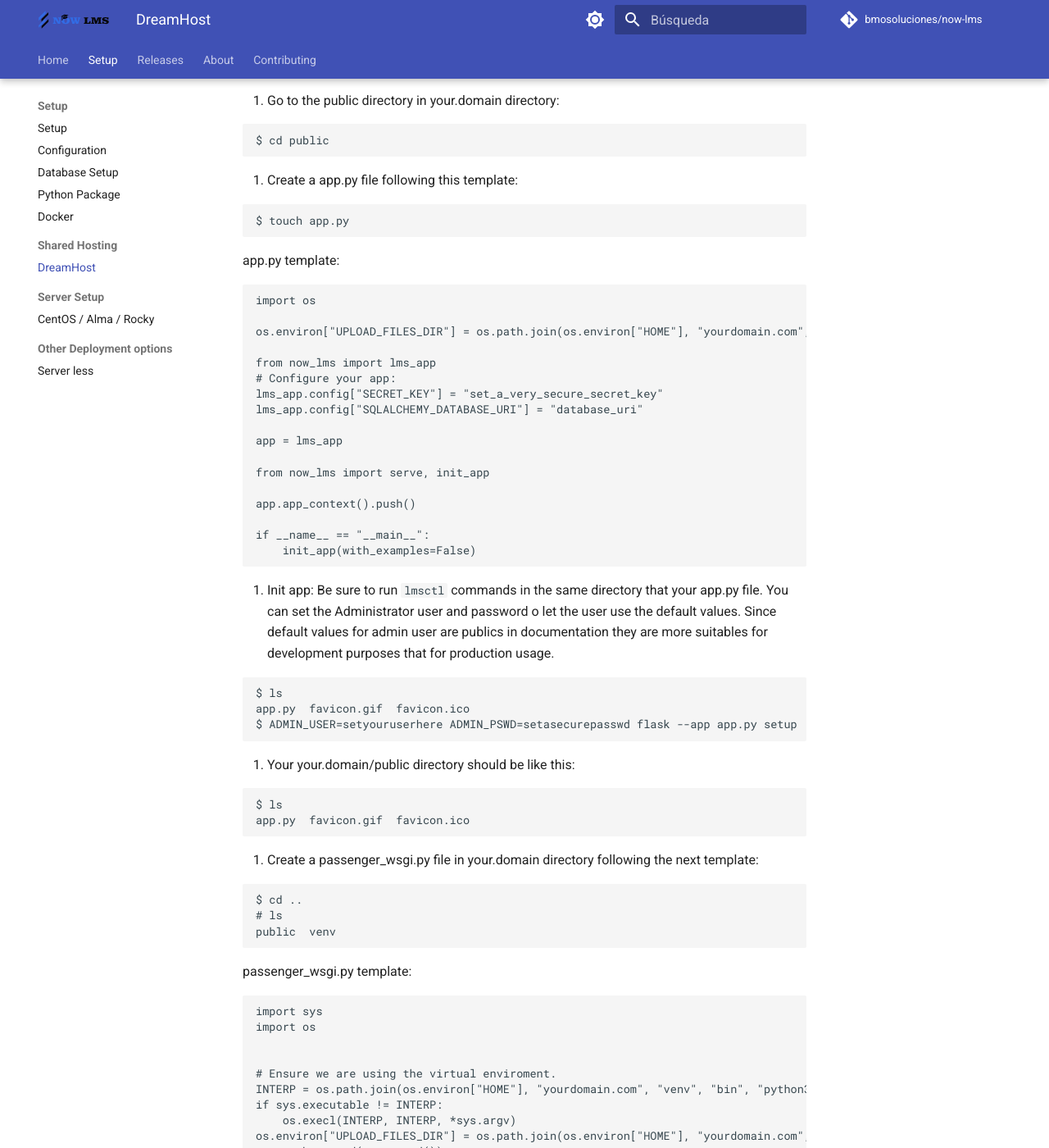
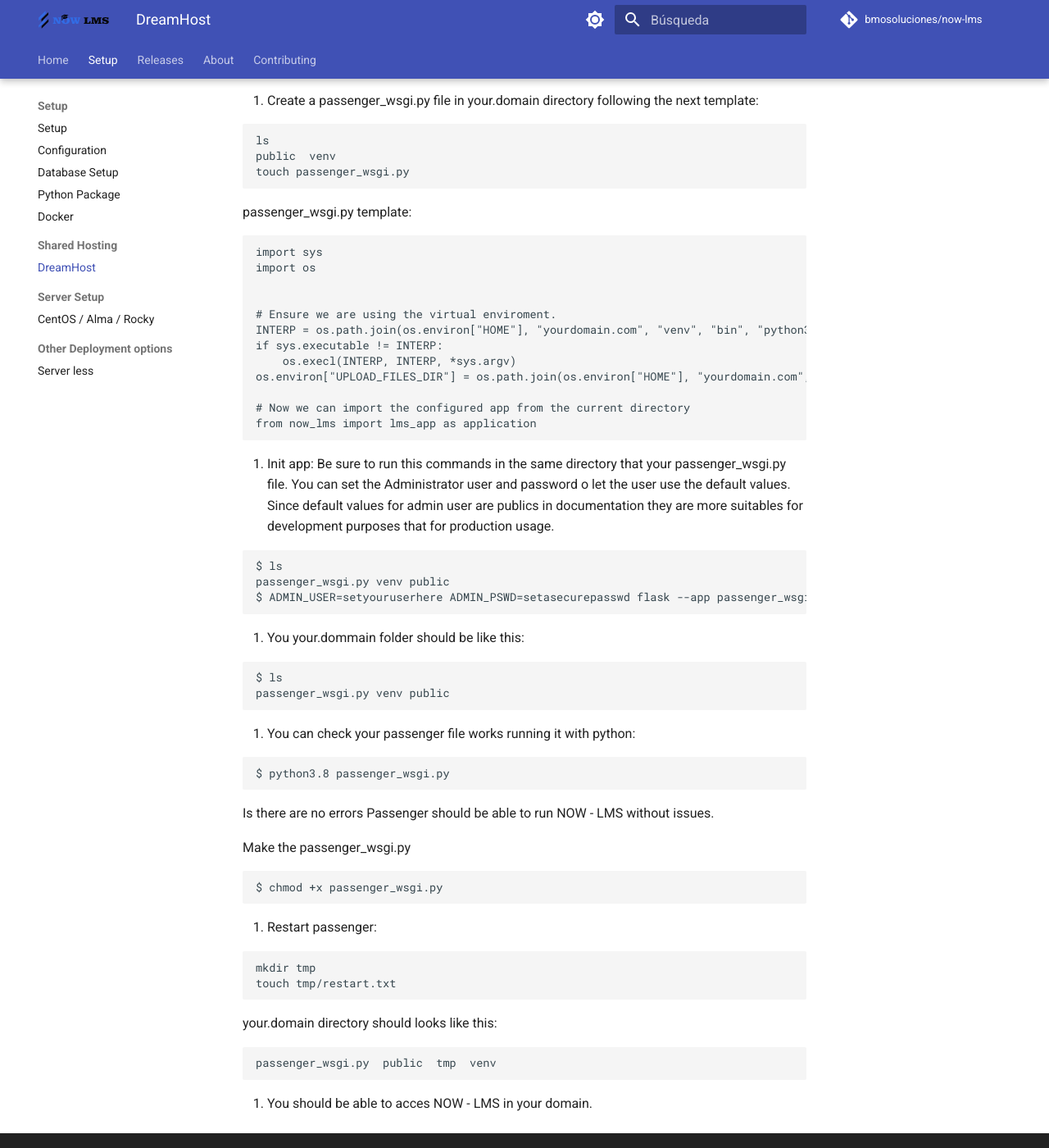
Before and after one commit to bmosoluciones/now-lms, an MkDocs documentation site: the page built from docs/dreamhost.md, in a window 1280 px wide and 1400 px high, scrolled down 1056 px. Shown: the whole window at 82% size. Built offline with MkDocs 1.6.1 and Material for MkDocs 9.7.7, drawn with Linux system fonts in a browser that asks for light colours; comment, search, counter and statistics services are not loaded; some of the changed text lies outside the part shown.

Commit message:
Update dreamhost.md
Signed-off-by: William Moreno <williamjmorenor@gmail.com>

````diff
--- a/docs/dreamhost.md
+++ b/docs/dreamhost.md
@@ -48,64 +48,12 @@
 $ pip install now_lms
 ```
 
-8. Go to the public directory in your.domain directory:
+8. Create a passenger_wsgi.py file in your.domain directory following the next template:
 
 ```
-$ cd public
-```
-
-9. Create a app.py file following this template:
-
-```
-$ touch app.py
-```
-
-app.py template:
-```
-import os
-
-os.environ["UPLOAD_FILES_DIR"] = os.path.join(os.environ["HOME"], "yourdomain.com", "public", "files")
-
-from now_lms import lms_app
-# Configure your app:
-lms_app.config["SECRET_KEY"] = "set_a_very_secure_secret_key"
-lms_app.config["SQLALCHEMY_DATABASE_URI"] = "database_uri"
-
-app = lms_app
-
-from now_lms import serve, init_app
-
-app.app_context().push()
-
-if __name__ == "__main__":
-    init_app(with_examples=False)
-```
-
-10. Init app:
-Be sure to run ```lmsctl``` commands in the same directory that your app.py file.
-You can set the Administrator user and password o let the user use the default values.
-Since default values for admin user are publics in documentation they are more suitables
-for development purposes that for production usage.
-
-```
-$ ls
-app.py  favicon.gif  favicon.ico
-$ ADMIN_USER=setyouruserhere ADMIN_PSWD=setasecurepasswd flask --app app.py setup
-```
-
-11. Your your.domain/public directory should be like this:
-
-```
-$ ls
-app.py  favicon.gif  favicon.ico
-```
-
-12. Create a passenger_wsgi.py file in your.domain directory following the next template:
-
-```
-$ cd ..
-# ls
+ls
 public  venv
+touch passenger_wsgi.py
 ```
 
 passenger_wsgi.py template:
@@ -119,21 +67,32 @@
 if sys.executable != INTERP:
     os.execl(INTERP, INTERP, *sys.argv)
 os.environ["UPLOAD_FILES_DIR"] = os.path.join(os.environ["HOME"], "yourdomain.com", "public", "files")
-sys.path.append(os.getcwd())
-sys.path.append(os.path.join(os.environ["HOME"], "yourdomain.com", "public"))
 
 # Now we can import the configured app from the current directory
-from public.app import lms_app as application
+from now_lms import lms_app as application
 ```
 
-13. You your.dommain folder should be like this:
+9. Init app:
+Be sure to run this commands in the same directory that your passenger_wsgi.py file.
+You can set the Administrator user and password o let the user use the default values.
+Since default values for admin user are publics in documentation they are more suitables
+for development purposes that for production usage.
+
+```
+$ ls
+passenger_wsgi.py venv public
+$ ADMIN_USER=setyouruserhere ADMIN_PSWD=setasecurepasswd flask --app passenger_wsgi.py setup
+```
+
+
+10. You your.dommain folder should be like this:
 
 ```
 $ ls
 passenger_wsgi.py venv public
 ```
 
-You can check your passenger file works running it with python:
+11. You can check your passenger file works running it with python:
 
 ```
 $ python3.8 passenger_wsgi.py
````
Also changed, not shown: other parts of docs/dreamhost.md (+1 -1 lines).
